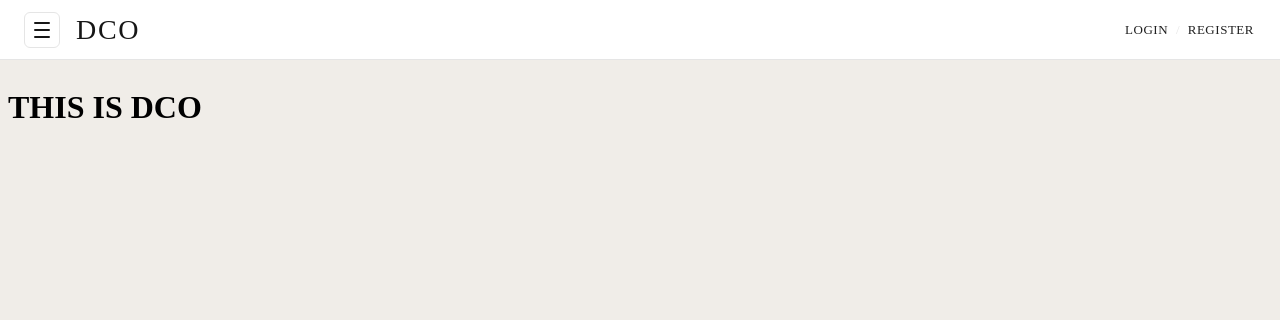
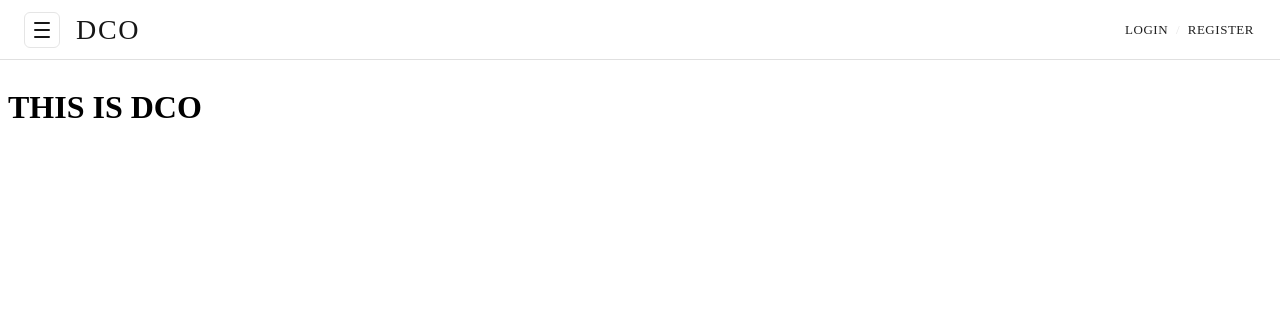
Before and after one commit to dacoliatpaul-boop/e-commerce-web, a PHP site: page / in a window 1280 px wide. Shown: the top 320 px of the page. Run offline with PHP 8.4, Linux system fonts and the light colour scheme.

Commit message:
update css

```diff
--- a/DACO/css/style.css
+++ b/DACO/css/style.css
@@ -1,6 +1,6 @@
 
 body{
-    background-color: #F0EDE8;
+    background-color: #ffffff;
 }
 
 
@@ -16,7 +16,7 @@ body{
     top: 0; left: 0; right: 0;
     height: 60px;
     background: #ffffff;
-    border-bottom: 1px solid #e5e5e5;
+    border-bottom: 1px solid #e0e0e0;
     display: flex;
     align-items: center;
     justify-content: space-between;
```
